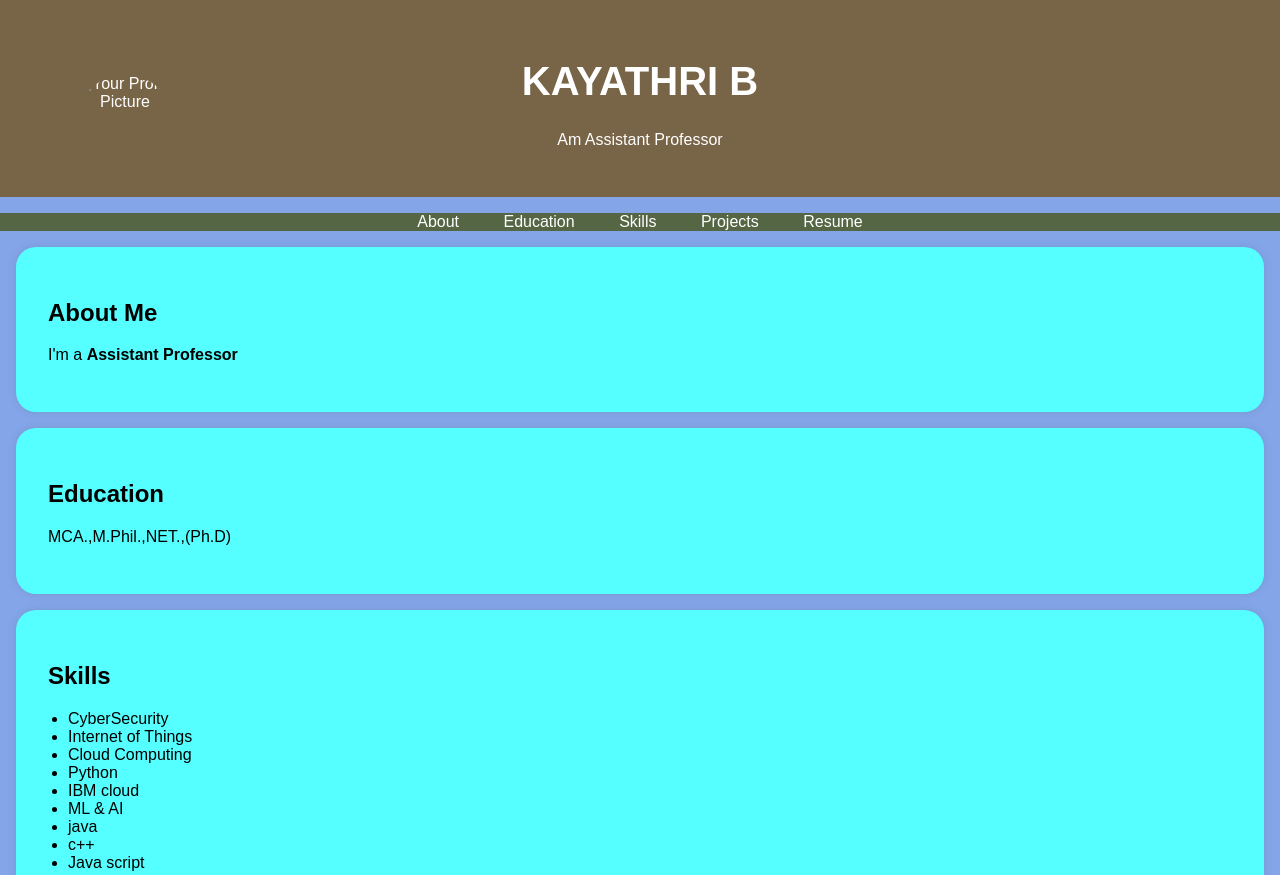
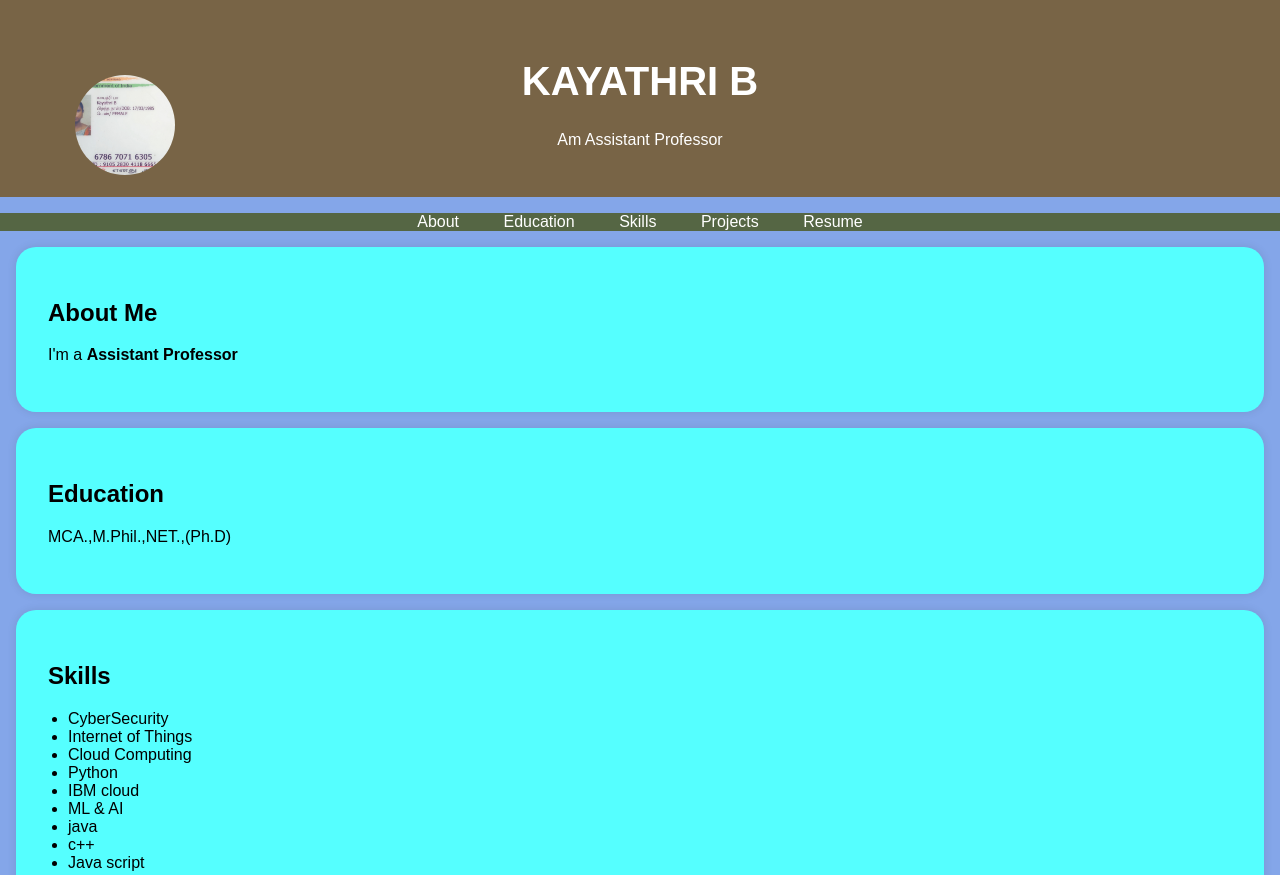
Before and after one commit to kaya170385/Proj, a plain HTML site: page index.html in a window 1280 px wide. Shown: the top 875 px of the page. Drawn offline with Linux system fonts and the light colour scheme.

Commit message:
Update index.html

```diff
--- a/index.html
+++ b/index.html
@@ -95,7 +95,7 @@
     <header>
         <div class="header-content">
             <!-- Add your profile picture here -->
-            <img src="./" alt="Your Profile Picture" class="profile-picture">
+            <img src="./20240423_233209.jpg" alt="Your Profile Picture" class="profile-picture">
             <h1>KAYATHRI B</h1>
             <p>Am Assistant Professor </p>
         </div>
```
